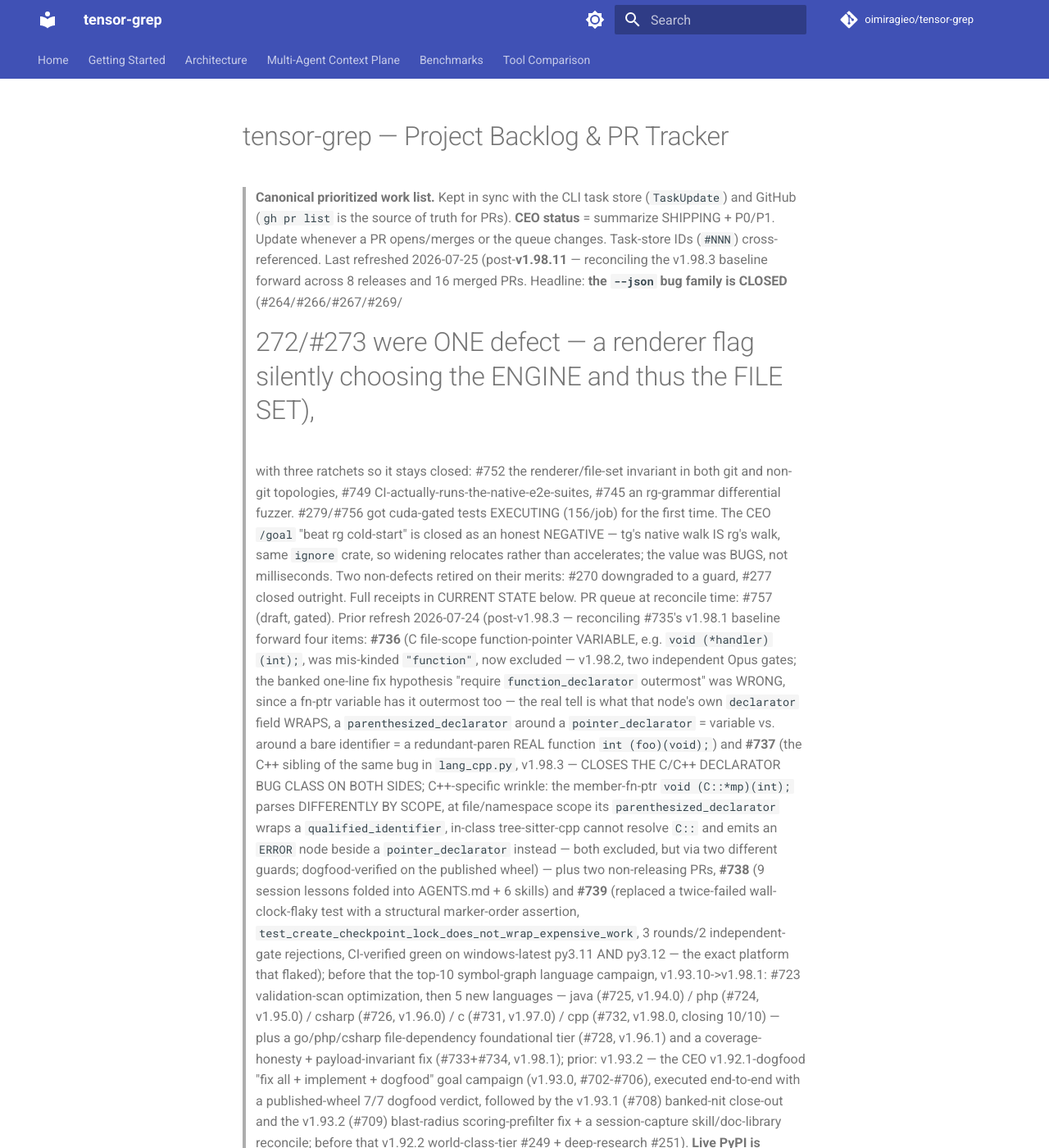
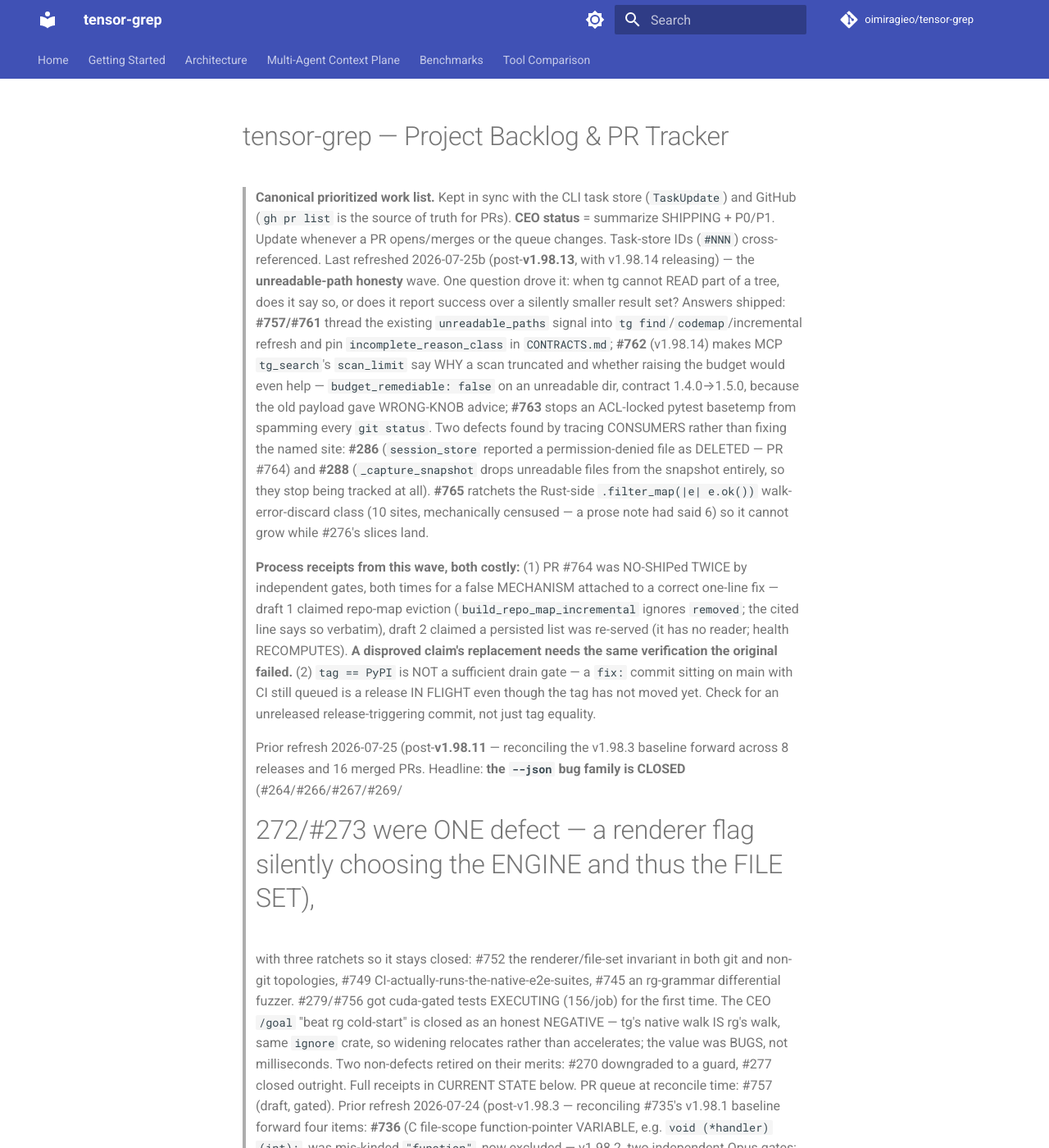
Before and after one commit to oimiragieo/tensor-grep, an MkDocs documentation site: the page built from docs/BACKLOG.md, in a window 1280 px wide and 1400 px high. Shown: the whole window at 82% size. Built offline with MkDocs 1.6.1 and Material for MkDocs 9.7.7, drawn with Linux system fonts in a browser that asks for light colours; comment, search, counter and statistics services are not loaded.

Commit message:
docs(backlog): reconcile to v1.98.13 -- the unreadable-path honesty wave
Anchors BACKLOG.md forward from v1.98.11. The wave is organised around one
question: when tg cannot READ part of a tree, does it say so, or does it report
success over a silently smaller result set?

Shipped: #757/#761 thread the existing unreadable_paths signal into tg find /
codemap / incremental refresh and pin incomplete_reason_class in CONTRACTS.md;
#762 (v1.98.14) makes MCP tg_search's scan_limit state WHY a scan truncated and
whether raising the budget would help at all (budget_remediable: false on an
unreadable dir, contract 1.4.0->1.5.0) because the old payload gave WRONG-KNOB
advice; #763 stops an ACL-locked pytest basetemp from spamming git status.
#765 ratchets the Rust walk-error-discard class so it cannot grow.

Two defects found by tracing CONSUMERS rather than fixing the named site: #286
(a permission-denied file reported as DELETED) and #288 (_capture_snapshot
drops unreadable files from the snapshot entirely).

Also records two process receipts, both of which cost real cycles this session:
- PR #764 was NO-SHIPed twice for a false MECHANISM attached to a correct
  one-line fix. A disproved claim's replacement needs the same verification the
  original failed.
- `tag == PyPI` is not a sufficient drain gate: a `fix:` commit on main with CI
  still queued is a release IN FLIGHT even though the tag has not moved.

ruff format --check --preview clean; test_public_docs_governance 43 passed.

Co-Authored-By: Claude Opus 5 <noreply@anthropic.com>

```diff
--- a/docs/BACKLOG.md
+++ b/docs/BACKLOG.md
@@ -3,7 +3,29 @@
 > **Canonical prioritized work list.** Kept in sync with the CLI task store (`TaskUpdate`) and
 > GitHub (`gh pr list` is the source of truth for PRs). **CEO status** = summarize SHIPPING + P0/P1.
 > Update whenever a PR opens/merges or the queue changes. Task-store IDs (`#NNN`) cross-referenced.
-> Last refreshed 2026-07-25 (post-**v1.98.11** — reconciling the v1.98.3 baseline forward across 8
+> Last refreshed 2026-07-25b (post-**v1.98.13**, with v1.98.14 releasing) — the **unreadable-path
+> honesty** wave. One question drove it: when tg cannot READ part of a tree, does it say so, or does
+> it report success over a silently smaller result set? Answers shipped: **#757/#761** thread the
+> existing `unreadable_paths` signal into `tg find`/`codemap`/incremental refresh and pin
+> `incomplete_reason_class` in `CONTRACTS.md`; **#762** (v1.98.14) makes MCP `tg_search`'s
+> `scan_limit` say WHY a scan truncated and whether raising the budget would even help —
+> `budget_remediable: false` on an unreadable dir, contract 1.4.0→1.5.0, because the old payload gave
+> WRONG-KNOB advice; **#763** stops an ACL-locked pytest basetemp from spamming every `git status`.
+> Two defects found by tracing CONSUMERS rather than fixing the named site: **#286** (`session_store`
+> reported a permission-denied file as DELETED — PR #764) and **#288** (`_capture_snapshot` drops
+> unreadable files from the snapshot entirely, so they stop being tracked at all). **#765** ratchets
+> the Rust-side `.filter_map(|e| e.ok())` walk-error-discard class (10 sites, mechanically censused —
+> a prose note had said 6) so it cannot grow while #276's slices land.
+>
+> **Process receipts from this wave, both costly:** (1) PR #764 was NO-SHIPed TWICE by independent
+> gates, both times for a false MECHANISM attached to a correct one-line fix — draft 1 claimed repo-map
+> eviction (`build_repo_map_incremental` ignores `removed`; the cited line says so verbatim), draft 2
+> claimed a persisted list was re-served (it has no reader; health RECOMPUTES). **A disproved claim's
+> replacement needs the same verification the original failed.** (2) `tag == PyPI` is NOT a sufficient
+> drain gate — a `fix:` commit sitting on main with CI still queued is a release IN FLIGHT even though
+> the tag has not moved yet. Check for an unreleased release-triggering commit, not just tag equality.
+>
+> Prior refresh 2026-07-25 (post-**v1.98.11** — reconciling the v1.98.3 baseline forward across 8
 > releases and 16 merged PRs. Headline: **the `--json` bug family is CLOSED** (#264/#266/#267/#269/
 > #272/#273 were ONE defect — a renderer flag silently choosing the ENGINE and thus the FILE SET),
 > with three ratchets so it stays closed: #752 the renderer/file-set invariant in both git and
```
